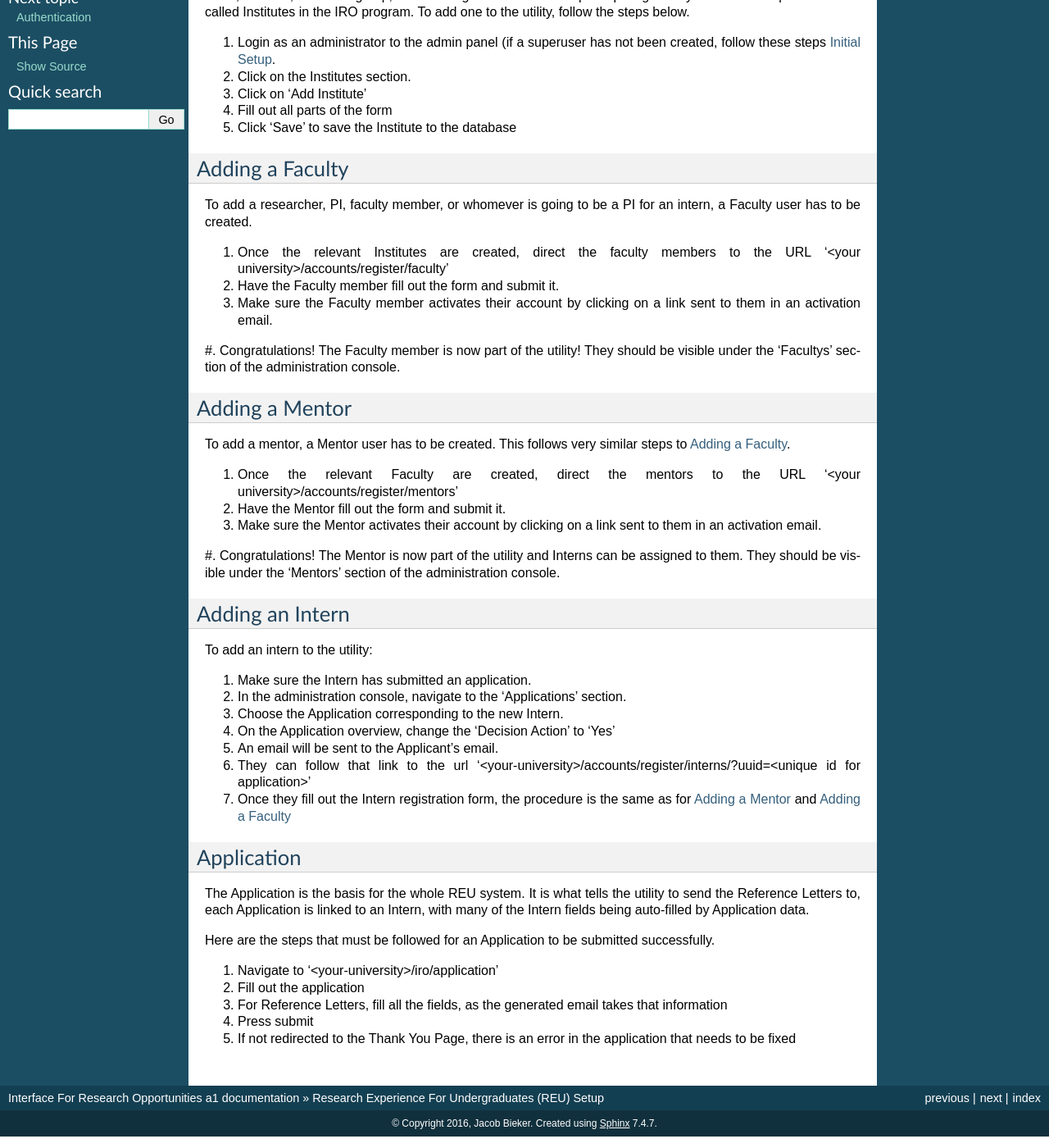
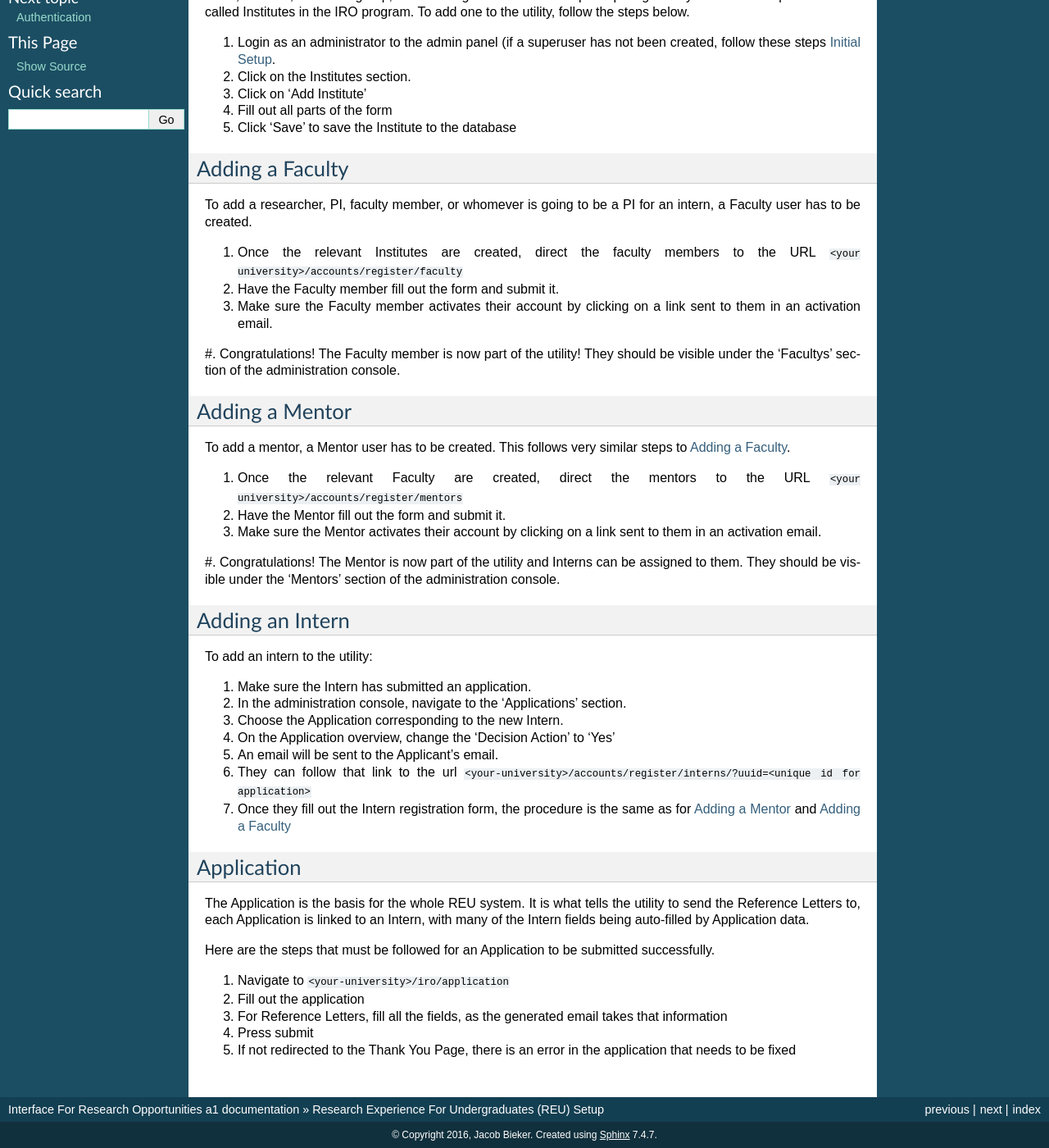
Before and after one commit to UO-SPUR/reu_utility, a Sphinx documentation site: the page built from docs/reu.rst, in a window 1280 px wide and 1400 px high, scrolled down 279 px. Shown: the whole window at 82% size. Built offline with Sphinx 7.4.7, drawn with Linux system fonts in a browser that asks for light colours.

Commit message:
Switch to code marking for URLs to have them stand out more

```diff
--- a/docs/reu.rst
+++ b/docs/reu.rst
@@ -31,7 +31,7 @@ Adding a Faculty
 
 To add a researcher, PI, faculty member, or whomever is going to be a PI for an intern, a Faculty user has to be created.
 
-#. Once the relevant Institutes are created, direct the faculty members to the URL '<your university>/accounts/register/faculty'
+#. Once the relevant Institutes are created, direct the faculty members to the URL ``<your university>/accounts/register/faculty``
 #. Have the Faculty member fill out the form and submit it.
 #. Make sure the Faculty member activates their account by clicking on a link sent to them in an activation email.
 #. Congratulations! The Faculty member is now part of the utility! They should be visible under the 'Facultys' section of the
@@ -44,7 +44,7 @@ Adding a Mentor
 
 To add a mentor, a Mentor user has to be created. This follows very similar steps to :ref:`add-faculty`.
 
-#. Once the relevant Faculty are created, direct the mentors to the URL '<your university>/accounts/register/mentors'
+#. Once the relevant Faculty are created, direct the mentors to the URL ``<your university>/accounts/register/mentors``
 #. Have the Mentor fill out the form and submit it.
 #. Make sure the Mentor activates their account by clicking on a link sent to them in an activation email.
 #. Congratulations! The Mentor is now part of the utility and Interns can be assigned to them. They should be visible under
@@ -62,7 +62,7 @@ To add an intern to the utility:
 #. Choose the Application corresponding to the new Intern.
 #. On the Application overview, change the 'Decision Action' to 'Yes'
 #. An email will be sent to the Applicant's email.
-#. They can follow that link to the url '<your-university>/accounts/register/interns/?uuid=<unique id for application>'
+#. They can follow that link to the url ``<your-university>/accounts/register/interns/?uuid=<unique id for application>``
 #. Once they fill out the Intern registration form, the procedure is the same as for :ref:`add-mentor` and :ref:`add-faculty`
 
 .. _application:
@@ -75,7 +75,7 @@ each Application is linked to an Intern, with many of the Intern fields being au
 
 Here are the steps that must be followed for an Application to be submitted successfully.
 
-#. Navigate to '<your-university>/iro/application'
+#. Navigate to ``<your-university>/iro/application``
 #. Fill out the application
 #. For Reference Letters, fill all the fields, as the generated email takes that information
 #. Press submit
```
